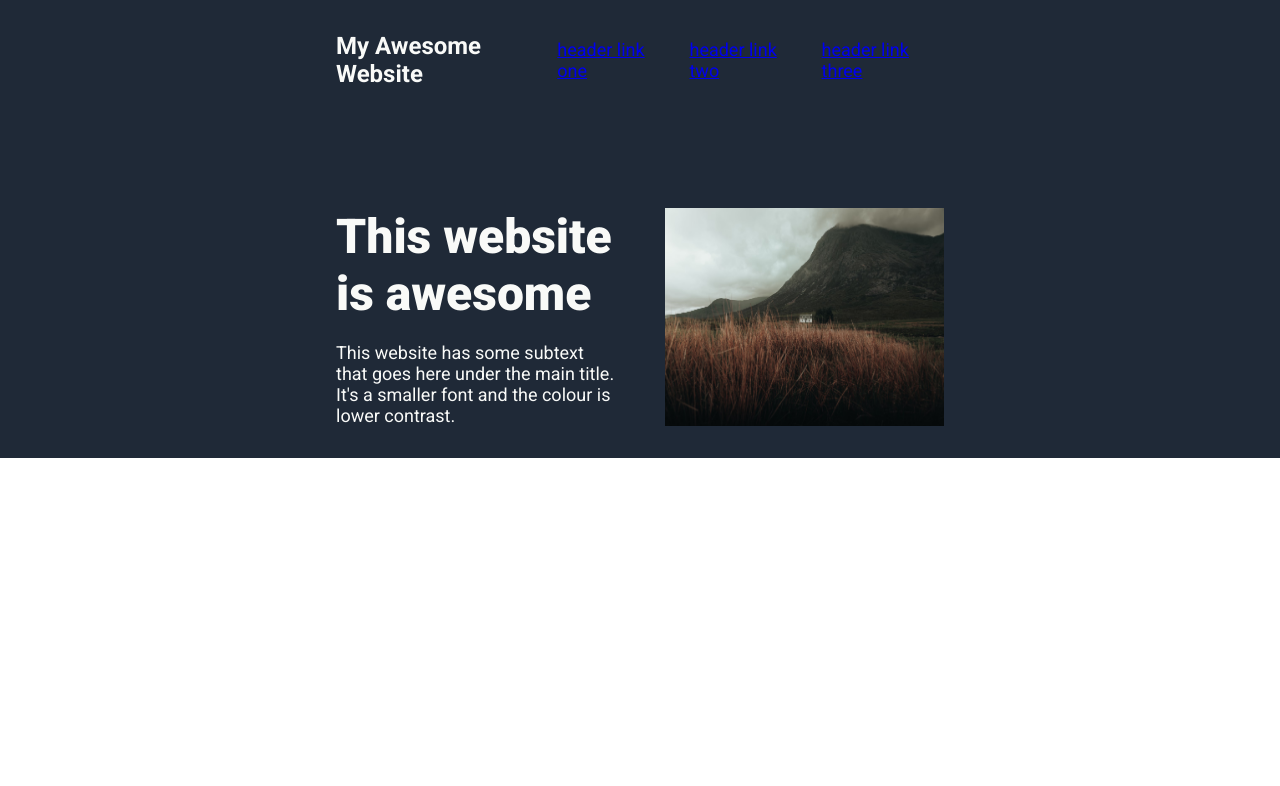
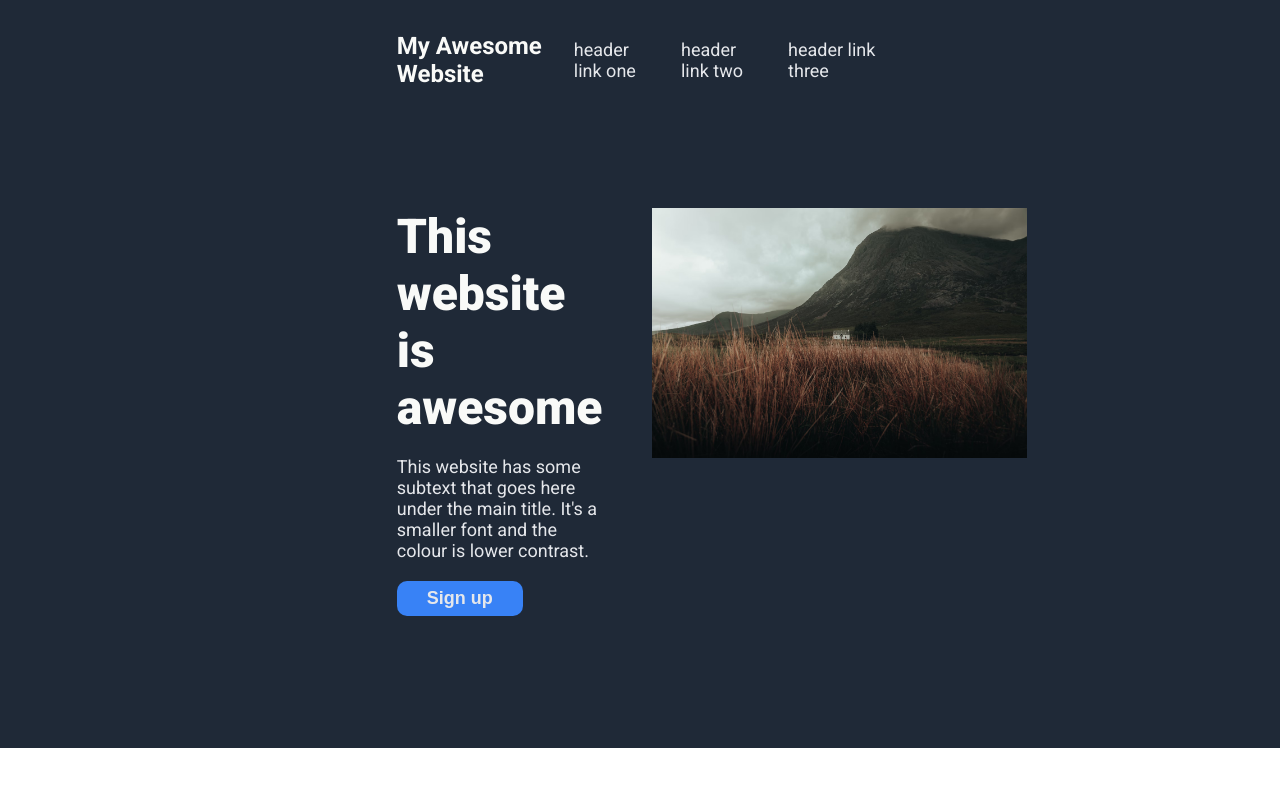
Before and after one commit to qubered/landing-page, a plain HTML site: page index.html in a window 1280 px wide. Drawn offline with Linux system fonts and the light colour scheme.

Commit message:
Update Hero section
Updated margins and image proportions to match source image

```diff
--- a/index.html
+++ b/index.html
@@ -22,6 +22,7 @@
             <div class="text">
                 <h1>This website is awesome</h1>
                 <p>This website has some subtext that goes here under the main title. It's a smaller font and the colour is lower contrast.</p>
+                <button>Sign up</button>
             </div>
             <img src="./img/hero-landscape.avif" alt="">
         </div>
--- a/styles.css
+++ b/styles.css
@@ -23,7 +23,7 @@ footer {
 
 .hero-box nav,
 .hero-box .hero {
-    width: 50%;
+    width: 40%;
 }
 
 .hero-box nav {
@@ -42,23 +42,38 @@ footer {
     display: flex;
     gap: 20px;
 }
-.hero-box nav #links li,
-.hero-box .hero .text p {
+.hero-box nav #links a,
+.hero-box .hero .text p,
+.hero-box .hero .text button {
     font-size: 18px;
-    color: #F9FAF8;
+    color: #E5E7EB;
 }
 
 .hero-box nav #links li {
     list-style: none;
+}
+.hero-box nav #links a {
+    text-decoration: none;
 }
 
 .hero-box .hero {
     flex: 1;
     display: flex;
     gap: 50px;
+    margin-bottom: 100px;
 }
 .hero-box .hero .text {
     flex: 1;
+}
+.hero-box .hero button {
+    background-color: #3882F6;
+    padding: 7px 30px;
+    border: 0;
+    border-radius: 10px;
+    font-weight: 600;
+}
+.hero-box .hero .text p {
+    margin-bottom: 20px;
 }
 .hero-box .hero .text h1 {
     font-size: 48px;
@@ -68,6 +83,8 @@ footer {
 }
 .hero-box .hero img {
     flex: 1;
-    width: 200px;
+    width: 500px;
+    max-height: 250px;
     height: auto;
+    object-fit: cover;
 }
```
